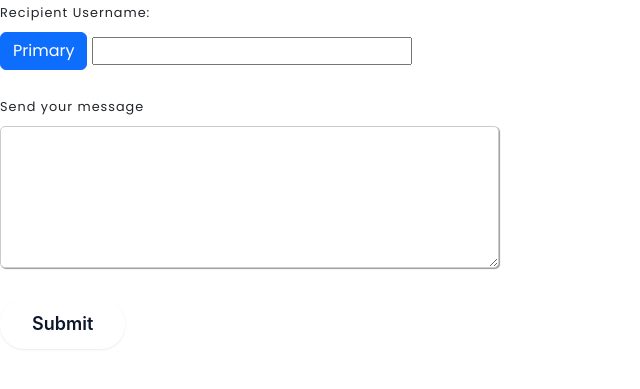
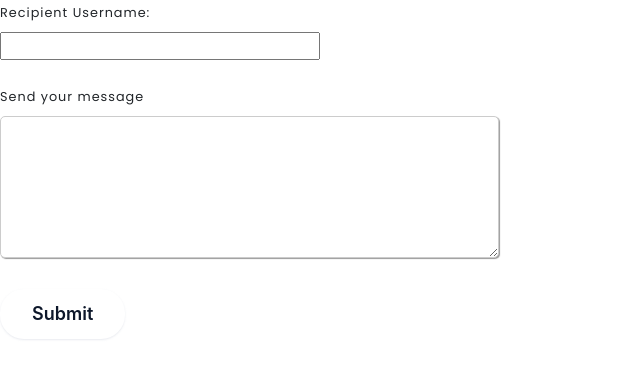
Before and after one commit to vijaypathem/chain, a Django app: page /send-message/ in a window 1280 px wide. Shown: the top 389 px of the page, without its empty margins (0-640 px from the left). Run offline with Django 5.2, Linux system fonts and the light colour scheme.

Commit message:
settings

```diff
--- a/SecretChain/templates/send_message.html
+++ b/SecretChain/templates/send_message.html
@@ -21,8 +21,6 @@
     <form method="post">
       {% csrf_token %}
       <label for="recipient_username">Recipient Username:</label><br />
-      <button type="button" class="btn btn-primary">Primary</button>
-
       <input
         type="text"
         id="recipient_username"
```
